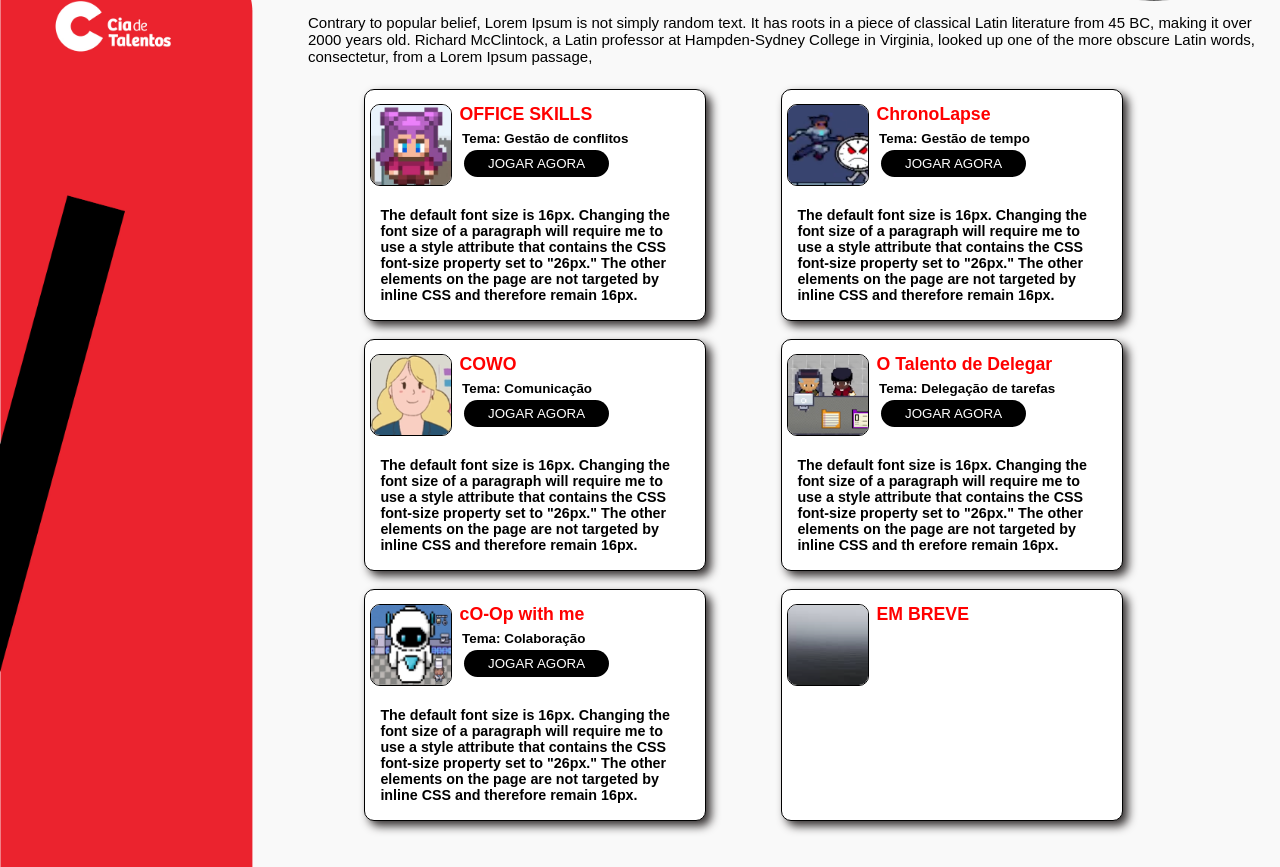
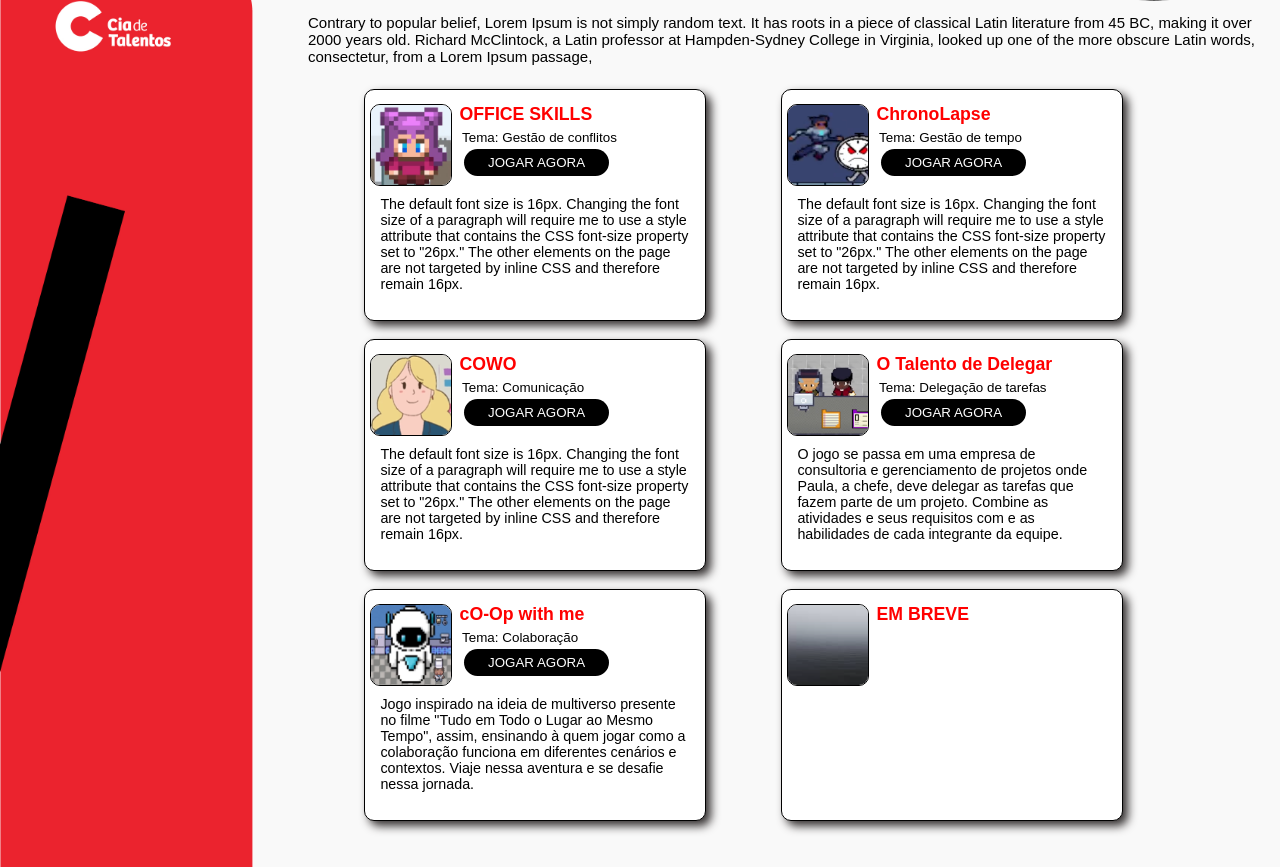
Before and after one commit to lidiamariano/LP, a plain HTML site: page modelo.html in a window 1280 px wide. Shown: the part 55-922 px from the top of the page. Drawn offline with Linux system fonts and the light colour scheme.

Commit message:
css ajustado do h6

```diff
--- a/estilo.css
+++ b/estilo.css
@@ -143,3 +143,8 @@ button:hover {background-color: #595959;}
 button:active {background-color: #ff0000;}
 
 p { font-size: 15px; }
+h6 {
+    margin-top: -15px;
+    font-family: Arial, sans-serif;
+    font-weight: normal;
+  }
--- a/modelo.html
+++ b/modelo.html
@@ -104,8 +104,7 @@
                     </div>
                 </div>
 
-                <h6>The default font size is 16px. Changing the font size of a paragraph will require me to use a style attribute that contains the CSS font-size property set to "26px." The other elements on the page are not targeted by inline CSS and th
-                    erefore remain 16px.</h6>
+                <h6>O jogo se passa em uma empresa de consultoria e gerenciamento de projetos onde Paula, a chefe, deve delegar as tarefas que fazem parte de um projeto. Combine as atividades e seus requisitos com e as habilidades de cada integrante da equipe.</h6>
             </div>
         </section>
         <section class="jogo5">
@@ -127,7 +126,7 @@
                     </div>
                 </div>
 
-                <h6>The default font size is 16px. Changing the font size of a paragraph will require me to use a style attribute that contains the CSS font-size property set to "26px." The other elements on the page are not targeted by inline CSS and therefore remain 16px.</h6>
+                <h6>Jogo inspirado na ideia de multiverso presente no filme "Tudo em Todo o Lugar ao Mesmo Tempo", assim, ensinando à quem jogar como a colaboração funciona em diferentes cenários e contextos. Viaje nessa aventura e se desafie nessa jornada.</h6>
             </div>
         </section>
 
```
